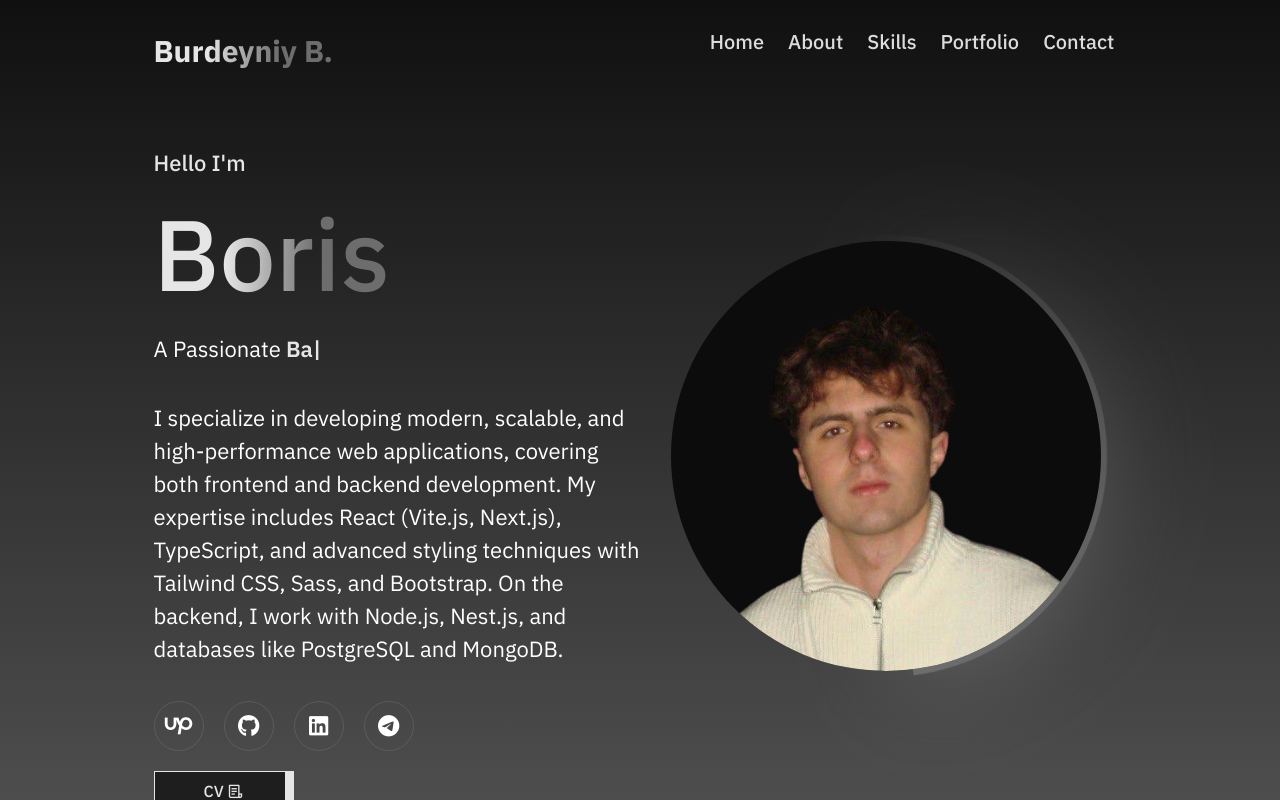
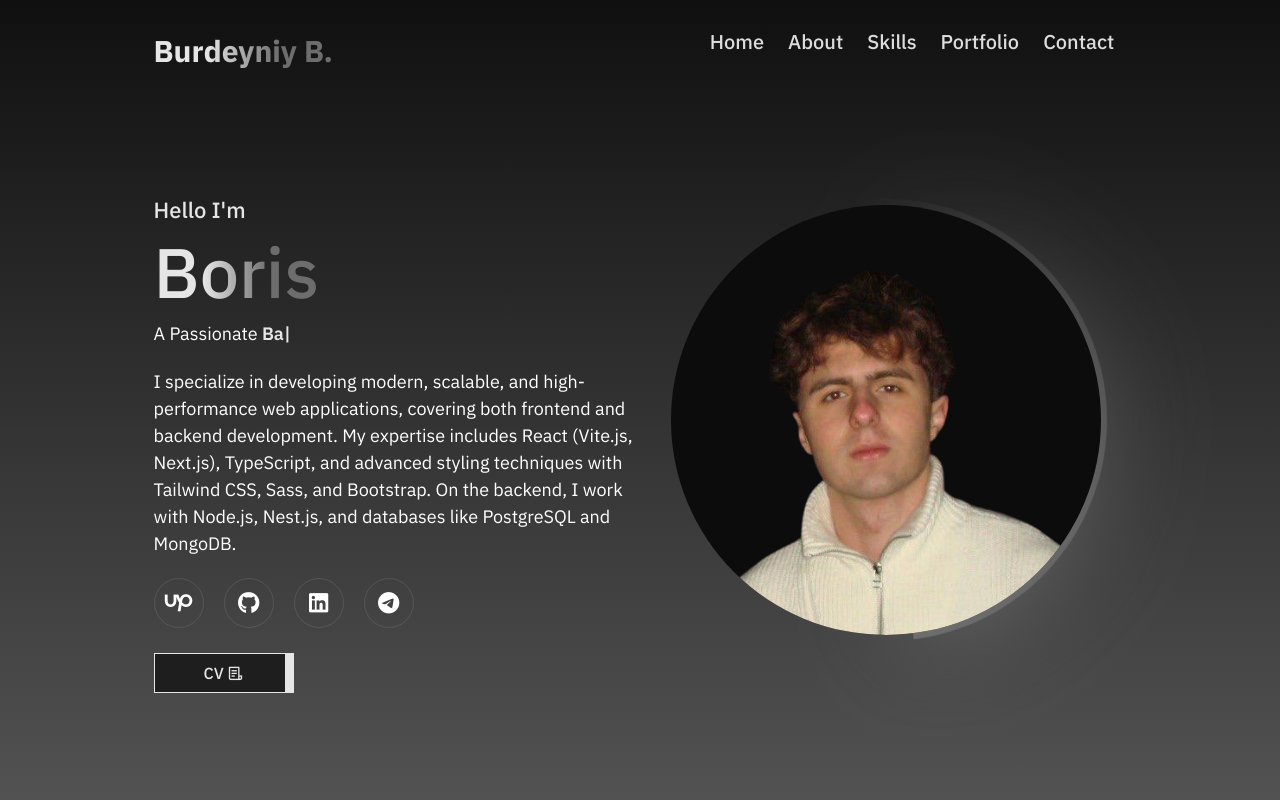
Before and after one commit to BurdeyniyB/portfolio-frontend, a React (Vite) app: page / in a window 1280 px wide. Built offline with nearby package versions, Linux system fonts and the light colour scheme; a web font is replaced by a local one.

Commit message:
Update index.module.css

```diff
--- a/src/styles/index.module.css
+++ b/src/styles/index.module.css
@@ -25,7 +25,7 @@
   display: flex;
   flex-direction: column;
   align-items: flex-start;
-  gap: 20px;
+  gap: 5px;
 }
 
 .headerContent h5 {
@@ -35,8 +35,8 @@
 }
 
 .headerContent h1 {
-  font-size: 100px;
-  line-height: 100px;
+  font-size: 70px;
+  line-height: 70px;
   background: linear-gradient(
     90deg,
     var(--primary-color) 30%,
@@ -48,12 +48,12 @@
 
 .headerContent p {
   color: #fff;
-  font-size: 22px;
+  font-size: 18px;
 }
 
 .headerContent p span {
   color: var(--primary-color);
-  font-size: 22px;
+  font-size: 18px;
   font-weight: 600;
 }
 
@@ -90,6 +90,7 @@
   height: 40px;
   width: 140px;
   color: var(--primary-color);
+  margin-top: 20px;
 
   border: 1px solid var(--primary-color);
   font-weight: 500;
```
